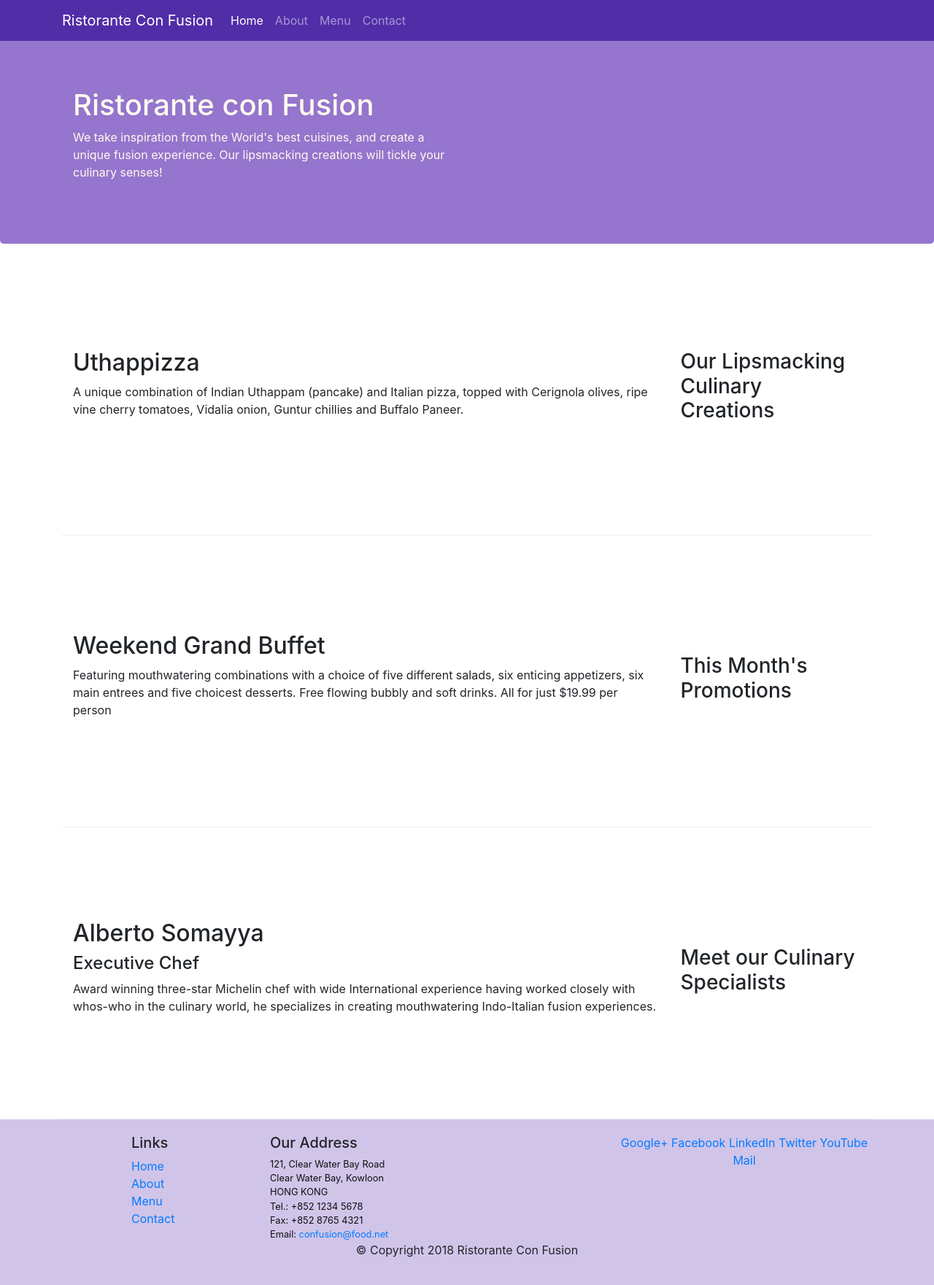
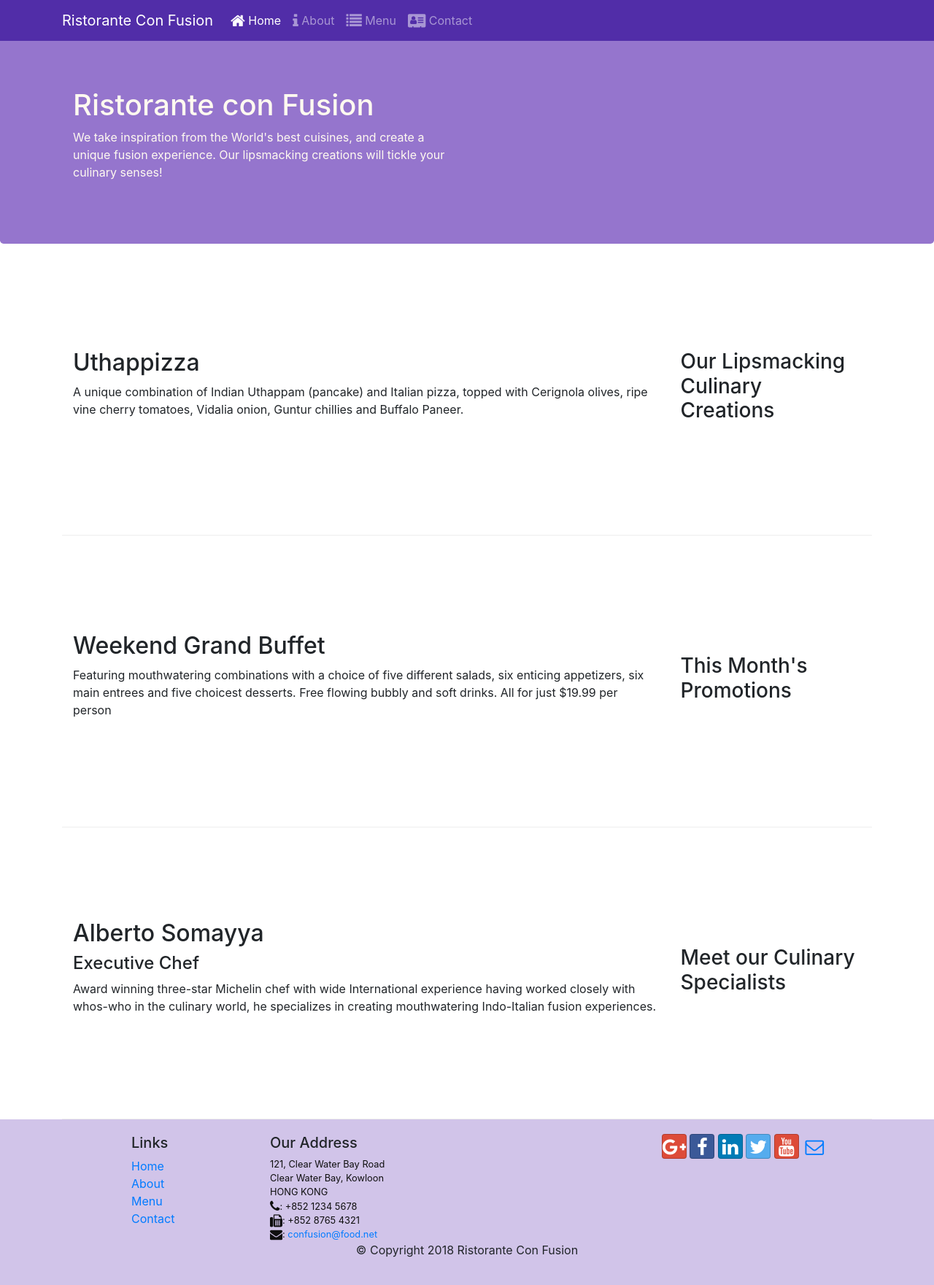
Before and after one commit to tmcdhqtri/FER201m, a website: page index.html in a window 1280 px wide. Shown: the whole page at 73% size. Drawn offline with nearby package versions, Linux system fonts and the light colour scheme.

Commit message:
Icon Fonts

```diff
--- a/index.html
+++ b/index.html
@@ -9,6 +9,8 @@
 
     <!-- Bootstrap CSS -->
     <link rel="stylesheet" href="node_modules/bootstrap/dist/css/bootstrap.min.css">
+    <link rel="stylesheet" href="node_modules/font-awesome/css/font-awesome.min.css">
+    <link rel="stylesheet" href="node_modules/bootstrap-social/bootstrap-social.css">
     <link rel="stylesheet" href="./css/style.css">
     <title>Ristorante Con Fusion</title>
 </head>
@@ -23,10 +25,10 @@
             <a class="navbar-brand" href="./index.html">Ristorante Con Fusion</a>
             <div class="collapse navbar-collapse" id="Navbar">
                 <ul class="navbar-nav mr-auto">
-                    <li class="nav-item active"><a class="nav-link" href="./index.html">Home</a></li>
-                    <li class="nav-item"><a class="nav-link" href="./aboutus.html">About</a></li>
-                    <li class="nav-item"><a class="nav-link" href="#">Menu</a></li>
-                    <li class="nav-item"><a class="nav-link" href="#">Contact</a></li>
+                    <li class="nav-item active"><a class="nav-link" href="#"><span class="fa fa-home fa-lg"></span> Home</a></li>
+                    <li class="nav-item"><a class="nav-link" href="./aboutus.html"><span class="fa fa-info fa-lg"></span> About</a></li>
+                    <li class="nav-item"><a class="nav-link" href="#"><span class="fa fa-list fa-lg"></span> Menu</a></li>
+                    <li class="nav-item"><a class="nav-link" href="#"><span class="fa fa-address-card fa-lg"></span> Contact</a></li>
                 </ul>
             </div>
         </div>
@@ -103,19 +105,20 @@
                         121, Clear Water Bay Road<br>
                         Clear Water Bay, Kowloon<br>
                         HONG KONG<br>
-                        Tel.: +852 1234 5678<br>
-                        Fax: +852 8765 4321<br>
-                        Email: <a href="mailto:confusion@food.net">confusion@food.net</a>
+                        <i class="fa fa-phone fa-lg"></i>: +852 1234 5678<br>
+                        <i class="fa fa-fax fa-lg"></i>: +852 8765 4321<br>
+                        <i class="fa fa-envelope fa-lg"></i>:
+                        <a href="mailto:confusion@food.net">confusion@food.net</a>
                     </address>
                 </div>
                 <div class="col-12 col-sm-4 align-items-center">
                     <div class="text-center">
-                        <a href="http://google.com/+">Google+</a>
-                        <a href="http://www.facebook.com/profile.php?id=">Facebook</a>
-                        <a href="http://www.linkedin.com/in/">LinkedIn</a>
-                        <a href="http://twitter.com/">Twitter</a>
-                        <a href="http://youtube.com/">YouTube</a>
-                        <a href="mailto:">Mail</a>
+                        <a class="btn btn-social-icon btn-google" href="http://google.com/+"><i class="fa fa-google-plus"></i></a>
+                        <a class="btn btn-social-icon btn-facebook" href="http://www.facebook.com/profile.php?id="><i class="fa fa-facebook"></i></a>
+                        <a class="btn btn-social-icon btn-linkedin" href="http://www.linkedin.com/in/"><i class="fa fa-linkedin"></i></a>
+                        <a class="btn btn-social-icon btn-twitter" href="http://twitter.com/"><i class="fa fa-twitter"></i></a>
+                        <a class="btn btn-social-icon btn-google" href="http://youtube.com/"><i class="fa fa-youtube"></i></a>
+                        <a class="btn btn-social-icon" href="mailto:"><i class="fa fa-envelope-o"></i></a>
                     </div>
                 </div>
             </div>
```
Also changed, not shown: aboutus.html (+17 -13 lines).
